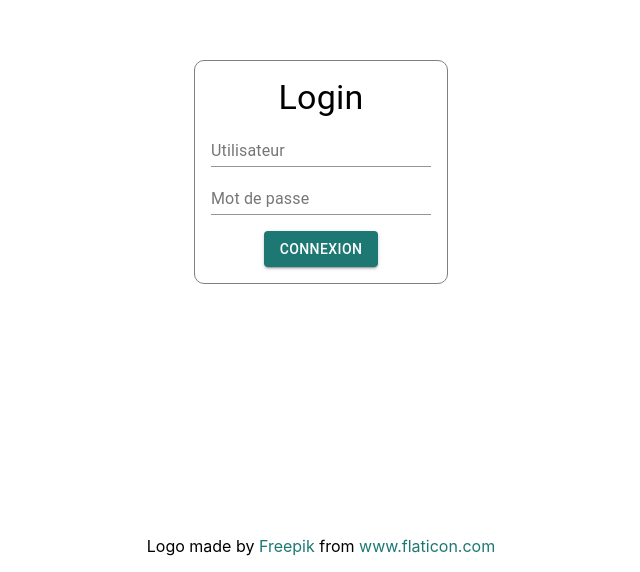
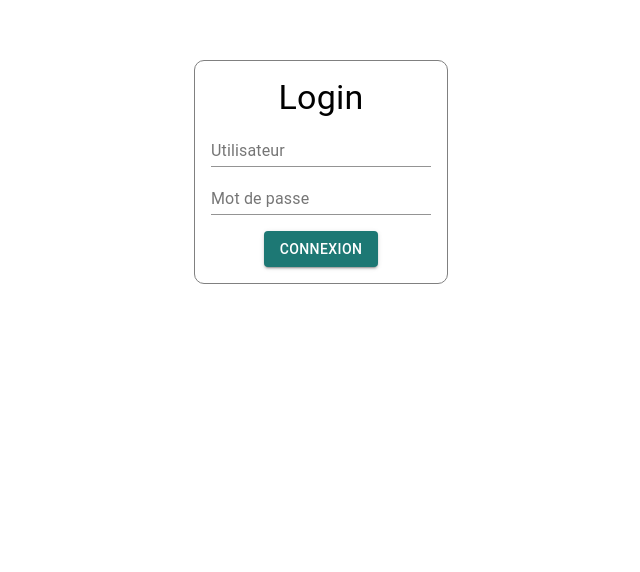
Before and after one commit to dm0reau/rower-stats, a React (Create React App) app in the folder front/: page /login in a window 1280 px wide. Shown: the part 228-800 px from the top of the page, without its empty margins (319-959 px from the left). Built offline with nearby package versions, Linux system fonts and the light colour scheme; no server answers.

Commit message:
Moved logo credits

```diff
--- a/front/src/index.css
+++ b/front/src/index.css
@@ -11,16 +11,3 @@ code {
   font-family: source-code-pro, Menlo, Monaco, Consolas, 'Courier New',
     monospace;
 }
-
-footer {
-  position: absolute;
-  bottom: 1rem;
-  margin: 0;
-  width: 100%;
-  text-align: center;
-  font-family: -apple-system, BlinkMacSystemFont, 'Segoe UI', 'Roboto', 'Oxygen',
-    'Ubuntu', 'Cantarell', 'Fira Sans', 'Droid Sans', 'Helvetica Neue',
-    sans-serif;
-  -webkit-font-smoothing: antialiased;
-  -moz-osx-font-smoothing: grayscale;
-}
--- a/front/src/index.tsx
+++ b/front/src/index.tsx
@@ -1,4 +1,4 @@
-import { Box, Link, ThemeProvider } from '@material-ui/core'
+import { ThemeProvider } from '@material-ui/core'
 import React from 'react'
 import ReactDOM from 'react-dom'
 import App from './App'
@@ -10,18 +10,6 @@ ReactDOM.render(
   <React.StrictMode>
     <ThemeProvider theme={theme}>
       <App />
-      <footer>
-        <Box>
-          Logo made by
-          <Link href="https://www.flaticon.com/authors/freepik" title="Freepik">
-            &nbsp;Freepik
-          </Link>
-          &nbsp;from
-          <Link href="https://www.flaticon.com/" title="Flaticon">
-            &nbsp;www.flaticon.com
-          </Link>
-        </Box>
-      </footer>
     </ThemeProvider>
   </React.StrictMode>,
   document.getElementById('root'),
```
Also changed, not shown: front/src/components/LogoCredits.tsx (added, +17 -0 lines).
